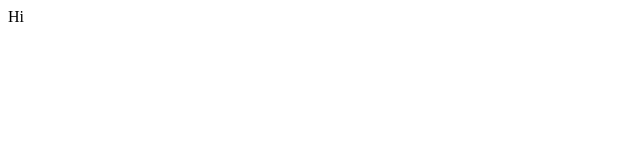
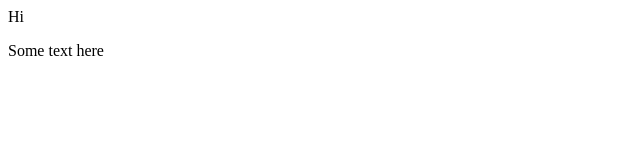
Before and after one commit to eeliang/eeliang.github.io, a plain HTML site: page index.html in a window 1280 px wide. Shown: the full height of the page, 0-640 px from the left. Drawn offline with Linux system fonts and the light colour scheme.

Commit message:
Update gh-pages to output generated at 1f1fea9

```diff
--- a/docs/index.html
+++ b/index.html
@@ -3,4 +3,15 @@
 <meta charset="UTF-8">
 <title>Title</title>
 
-<body>Hi</body>
+<body>
+
+
+
+
+  Hi
+
+  <p>Some text here</p>
+
+
+
+</body>
```
Also changed, not shown: 1 other file.
